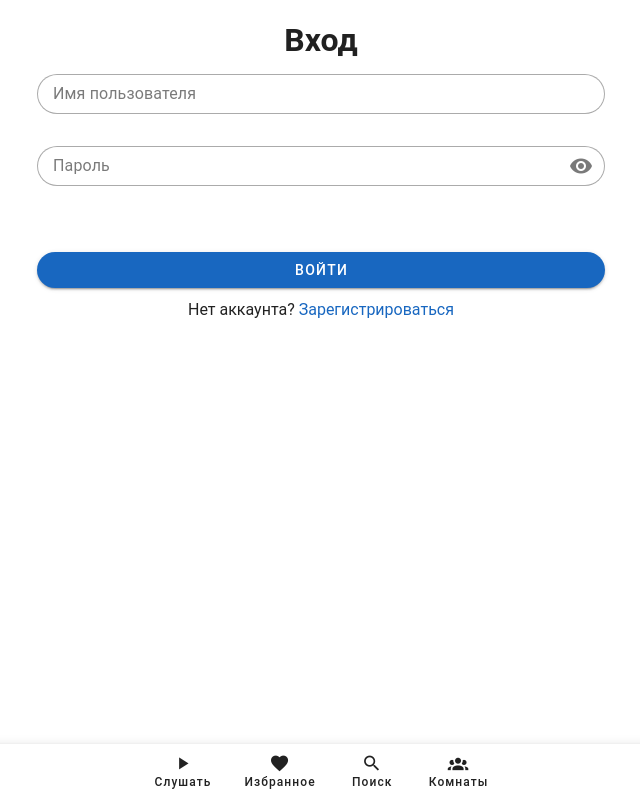
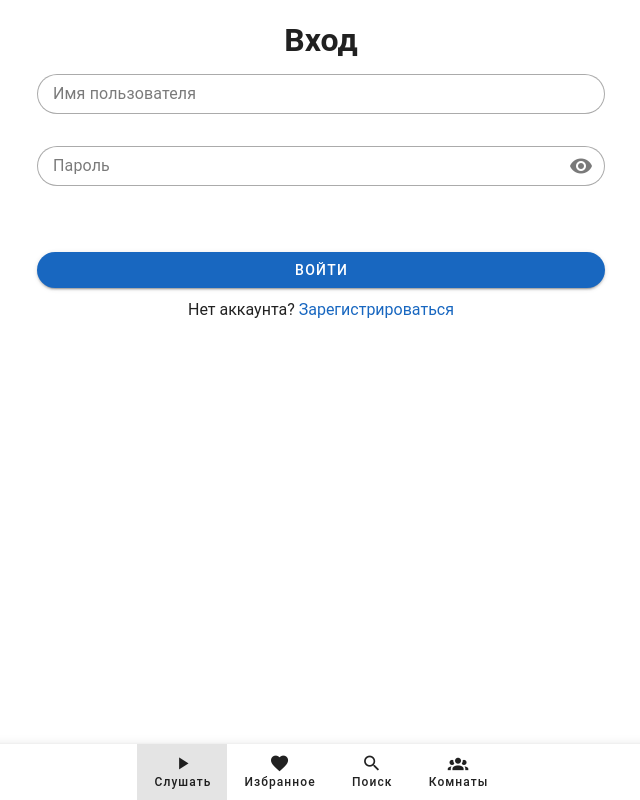
Before and after one commit to khalaeva/MTS-audio, a Vue app: page /login in a window 1280 px wide. Shown: the whole page, without its empty margins (319-959 px from the left). Built offline with nearby package versions, Linux system fonts and the light colour scheme.

Commit message:
edit router

```diff
--- a/src/components/Navbar.vue
+++ b/src/components/Navbar.vue
@@ -1,8 +1,7 @@
 <template>
     <v-bottom-navigation>
-        <v-btn v-for="item in items" :value="item.value">
+        <v-btn v-for="item in items" :value="item.value" router :to="item.route">
             <v-icon>{{ item.icon }}</v-icon>
-
             <span>{{ item.text }}</span>
         </v-btn>
     </v-bottom-navigation>
--- a/src/router/index.js
+++ b/src/router/index.js
@@ -18,9 +18,15 @@ const routes = [
         component: () => import('@/views/LoginPage.vue'),
     },
     {
-        path: '/room/:id',
-        component: () => import('@/views/Room.vue'),
+        path: '/rooms',
+        name: 'rooms',
+        component: () => import('@/views/ListRoom.vue'),
     },
+    {
+        path: '/profile',
+        name: 'profile',
+        component: () => import('@/views/Profile.vue')
+    }
 ]
 
 const router = createRouter({
```
